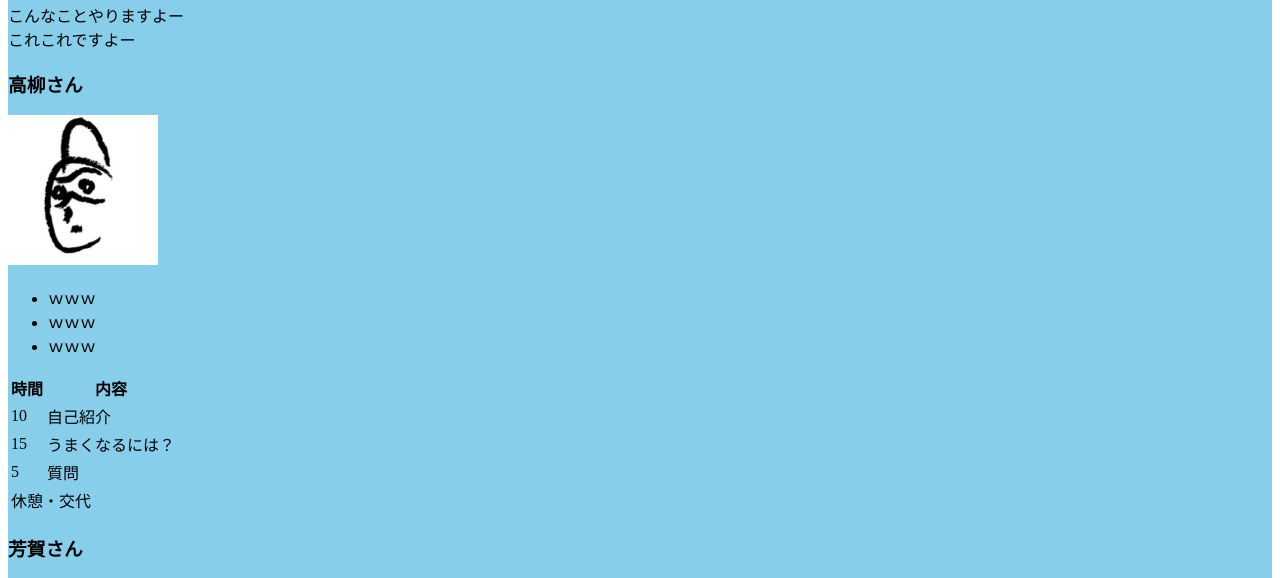
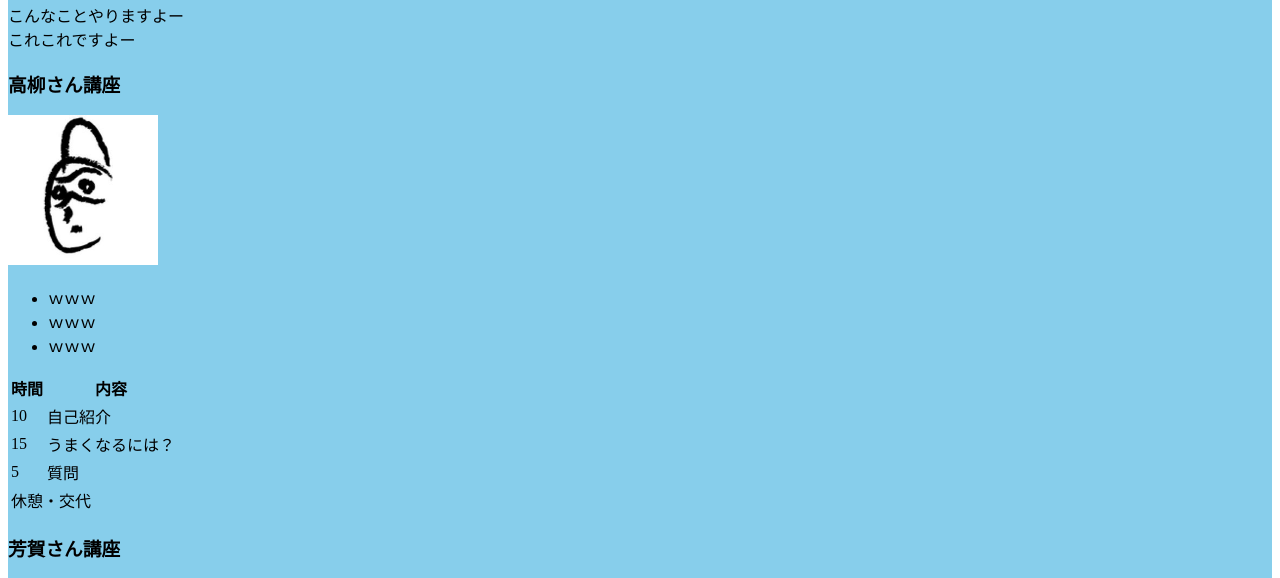
Before and after one commit to niboshiTile/sample, a plain HTML site: page index.html in a window 1280 px wide. Shown: the part 198-776 px from the top of the page. Drawn offline with Linux system fonts and the light colour scheme.

Commit message:
見出しの内容修正
アクセシビリティ向上()のため見出し変更

```diff
--- a/index.html
+++ b/index.html
@@ -26,7 +26,7 @@
 				<div style ="background:skyblue"
 				<h2>初めてのデザイン</h2>
 				<p>こんなことやりますよー<br>これこれですよー</p>
-					<h3>高柳さん</h3>
+					<h3>高柳さん講座</h3>
 					<p><img src="takayanagi.jpg" Width="150" height="150" alt="takayanagi"></p>
 					<ul>
 						<li>ｗｗｗ</li>
@@ -53,7 +53,7 @@
 								<td colspan="2">休憩・交代</td>
 						</tbody>
 					</table>
-					<h3>芳賀さん</h3>
+					<h3>芳賀さん講座</h3>
 					<p><img src="haga.jpg" Width="150" height="150" alt="takayanagi"></p>
 					<ol>
 						<li>ｗｗｗ</li>
```
